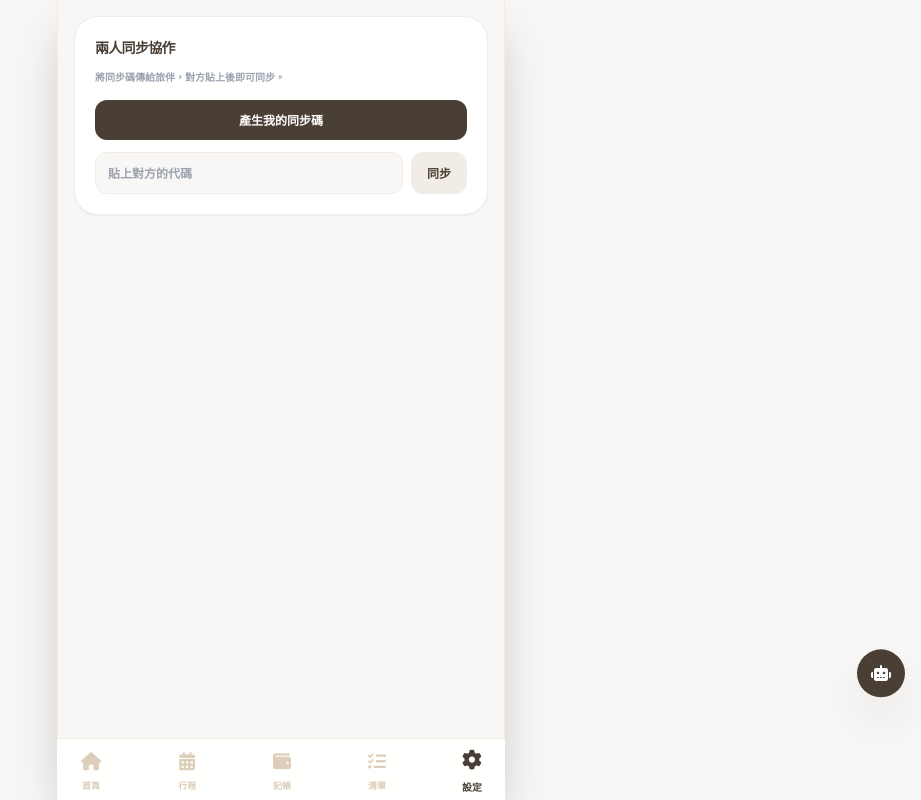
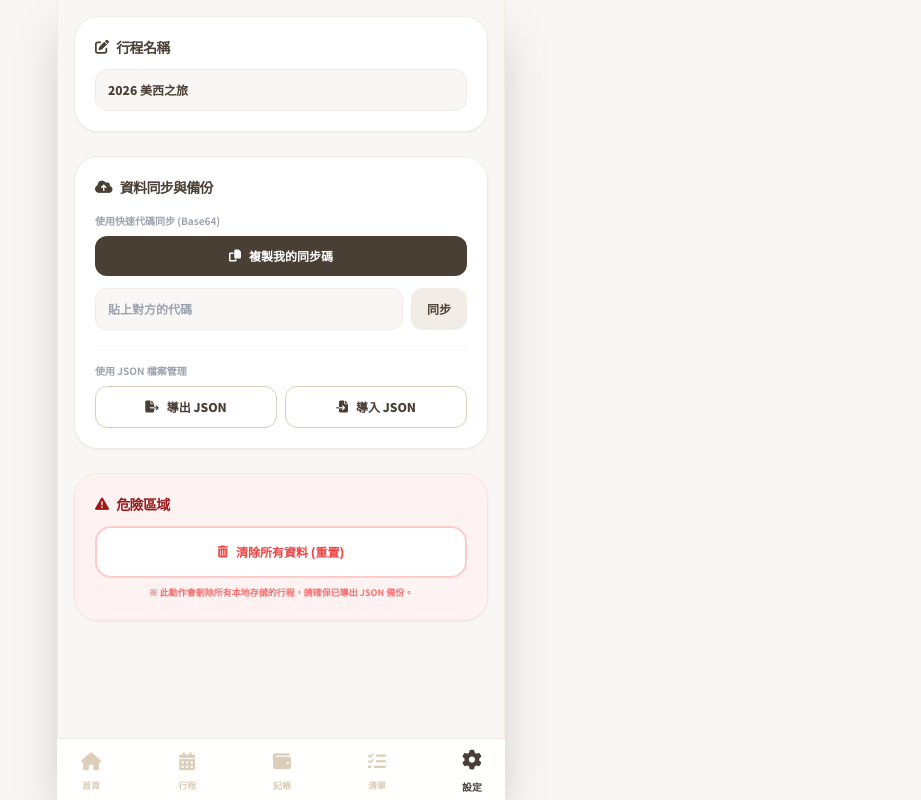
Before and after one commit to Kayra0209/US, a React (Vite) app: page / in a window 1280 px wide. Both pictures are taken after a click on the button 819 px from the left and 41 px from the top of the page. Shown: the whole page, without its empty margins (359-1280 px from the left). Built offline with nearby package versions, Linux system fonts and the light colour scheme; no server answers.

Commit message:
Refactor App component and integrate SettingsView

```diff
--- a/App.tsx
+++ b/App.tsx
@@ -1,9 +1,7 @@
-
-import React, { useEffect, useState } from 'react';
+import React, { useState, useRef } from 'react';
 import { ViewType } from './types';
-import { loadData, saveData, AppData } from './services/storageService';
+import { loadData, saveData, AppData, getInitialData } from './services/storageService';
 import { DashboardView, ItineraryView, ExpenseView, SpotsView, MapView, TodoView, GasView, SurvivalGuideView } from './components/Views';
-import { GoogleGenAI } from '@google/genai';
 
 // 修正編譯器對 process 的檢查
 declare var process: any;
@@ -28,59 +26,81 @@ const BottomNav: React.FC<{ view: ViewType; setView: (v: ViewType) => void }> =
     );
 };
 
-const AIAssistant: React.FC<{ data: AppData }> = ({ data }) => {
-    const [isOpen, setIsOpen] = useState(false);
-    const [response, setResponse] = useState('');
-    const [loading, setLoading] = useState(false);
+const SettingsView: React.FC<{ data: AppData; setData: (d: AppData) => void }> = ({ data, setData }) => {
+    const [syncCode, setSyncCode] = useState('');
+    const fileInputRef = useRef<HTMLInputElement>(null);
 
-    const askAI = async () => {
-        setLoading(true);
+    const handleExportJSON = () => {
+        const jsonStr = JSON.stringify(data, null, 2);
+        const blob = new Blob([jsonStr], { type: 'application/json' });
+        const url = URL.createObjectURL(blob);
+        const link = document.createElement('a');
+        link.href = url;
+        link.download = `${data.tripName}_backup.json`;
+        document.body.appendChild(link);
+        link.click();
+        document.body.removeChild(link);
+        URL.revokeObjectURL(url);
+    };
+
+    const handleImportJSON = (e: React.ChangeEvent<HTMLInputElement>) => {
+        const file = e.target.files?.[0];
+        if (!file) return;
+        const reader = new FileReader();
+        reader.onload = (event) => {
             try {
-            // 每次使用時才建立實例，確保 API_KEY 已從環境變數載入
-            const ai = new GoogleGenAI({ apiKey: process.env.API_KEY || '' });
-            const prompt = `你是一個美西旅遊專家。這是目前的行程：${data.itinerary.map(d => d.date + d.theme).join(', ')}。請給我三個簡短的旅遊建議。`;
-            const result = await ai.models.generateContent({
-                model: 'gemini-3-flash-preview',
-                contents: prompt
-            });
-            setResponse(result.text || "AI 暫時無法回應");
-        } catch (e) {
-            console.error(e);
-            setResponse("抱歉，我現在無法連線 AI。");
+                const importedData = JSON.parse(event.target?.result as string);
+                if (confirm("導入 JSON 將會覆蓋目前所有資料，確定嗎？")) {
+                    setData(importedData);
+                    alert("資料導入成功！");
                 }
-        setLoading(false);
+            } catch (err) {
+                alert("無效的 JSON 檔案內容。");
+            }
+        };
+        reader.readAsText(file);
+    };
+
+    const handleClearAll = () => {
+        if (confirm("🚨 警告：這將會清除「所有」目前的行程、記帳與清單資料，並回復到初始狀態。此操作無法復原，確定嗎？")) {
+            const initial = getInitialData();
+            setData(initial);
+            alert("資料已完全重置。");
+        }
     };
 
     return (
-        <div className="fixed right-4 bottom-24 z-50">
-            <button onClick={() => { setIsOpen(!isOpen); if(!response && !loading) askAI(); }} className="w-12 h-12 bg-milk-tea-800 text-white rounded-full shadow-2xl flex items-center justify-center animate-bounce">
-                <i className={`fa-solid ${isOpen ? 'fa-xmark' : 'fa-robot'}`}></i>
-            </button>
-            {isOpen && (
-                <div className="absolute bottom-14 right-0 w-64 bg-white rounded-2xl p-4 shadow-2xl border border-milk-tea-100">
-                    <h4 className="text-xs font-black text-milk-tea-800 mb-2">AI 旅遊助理</h4>
-                    <div className="text-[11px] font-bold leading-relaxed text-milk-tea-600 max-h-48 overflow-y-auto no-scrollbar whitespace-pre-wrap">
-                        {loading ? '思考中...' : response}
+        <div className="space-y-6 pb-12">
+            {/* 行程名稱設定 */}
+            <div className="bg-white p-5 rounded-3xl shadow-sm border border-milk-tea-100">
+                <h3 className="font-black mb-3 text-sm text-milk-tea-800 uppercase tracking-tighter flex items-center gap-2">
+                    <i className="fa-solid fa-pen-to-square"></i> 行程名稱
+                </h3>
+                <input
+                    value={data.tripName}
+                    onChange={e => setData({ ...data, tripName: e.target.value })}
+                    className="w-full p-3 bg-milk-tea-50 rounded-xl text-xs font-black outline-none text-milk-tea-800 border border-milk-tea-100"
+                    placeholder="例如：2026 美西之旅"
+                />
             </div>
-                </div>
-            )}
-        </div>
-    );
-};
 
-const SettingsView: React.FC<{ data: AppData; setData: (d: AppData) => void }> = ({ data, setData }) => {
-    const [syncCode, setSyncCode] = useState('');
-    return (
-        <div className="space-y-4">
-            <div className="bg-white p-5 rounded-3xl shadow-sm border border-milk-tea-100">
-                <h3 className="font-black mb-3 text-sm text-milk-tea-800 uppercase tracking-tighter">兩人同步協作</h3>
-                <p className="text-[10px] font-bold text-gray-400 mb-4">將同步碼傳給旅伴，對方貼上後即可同步。</p>
+            {/* JSON 與 同步 */}
+            <div className="bg-white p-5 rounded-3xl shadow-sm border border-milk-tea-100 space-y-4">
+                <h3 className="font-black mb-1 text-sm text-milk-tea-800 uppercase tracking-tighter flex items-center gap-2">
+                    <i className="fa-solid fa-cloud-arrow-up"></i> 資料同步與備份
+                </h3>
+
+                {/* 線上代碼同步 */}
+                <div className="space-y-2">
+                    <p className="text-[10px] font-bold text-gray-400">使用快速代碼同步 (Base64)</p>
                     <button onClick={() => {
                         const code = btoa(encodeURIComponent(JSON.stringify(data)));
                         navigator.clipboard.writeText(code);
                         alert("同步碼已複製！");
-                }} className="w-full py-3 bg-milk-tea-800 text-white rounded-xl text-xs font-black mb-3 active:scale-95 transition-transform">產生我的同步碼</button>
-                <div className="flex gap-2">
+                    }} className="w-full py-3 bg-milk-tea-800 text-white rounded-xl text-xs font-black active:scale-95 transition-transform flex items-center justify-center gap-2">
+                        <i className="fa-solid fa-copy"></i> 複製我的同步碼
+                    </button>
+                    <div className="flex gap-2 pt-1">
                         <input value={syncCode} onChange={e => setSyncCode(e.target.value)} placeholder="貼上對方的代碼" className="flex-1 p-3 bg-milk-tea-50 rounded-xl text-xs outline-none text-black font-black border border-milk-tea-100" />
                         <button onClick={() => {
                             if (!syncCode) return;
@@ -94,6 +114,34 @@ const SettingsView: React.FC<{ data: AppData; setData: (d: AppData) => void }> =
                         }} className="px-4 bg-milk-tea-100 text-milk-tea-800 rounded-xl text-xs font-black active:scale-95">同步</button>
                     </div>
                 </div>
+
+                <div className="h-px bg-milk-tea-50 my-2"></div>
+
+                {/* 檔案備份 */}
+                <div className="space-y-2">
+                    <p className="text-[10px] font-bold text-gray-400">使用 JSON 檔案管理</p>
+                    <div className="grid grid-cols-2 gap-2">
+                        <button onClick={handleExportJSON} className="py-3 bg-white border border-milk-tea-300 text-milk-tea-800 rounded-xl text-xs font-black active:scale-95 transition-transform flex items-center justify-center gap-2">
+                            <i className="fa-solid fa-file-export"></i> 導出 JSON
+                        </button>
+                        <button onClick={() => fileInputRef.current?.click()} className="py-3 bg-white border border-milk-tea-300 text-milk-tea-800 rounded-xl text-xs font-black active:scale-95 transition-transform flex items-center justify-center gap-2">
+                            <i className="fa-solid fa-file-import"></i> 導入 JSON
+                        </button>
+                        <input type="file" ref={fileInputRef} onChange={handleImportJSON} accept=".json" className="hidden" />
+                    </div>
+                </div>
+            </div>
+
+            {/* 危險區域 */}
+            <div className="bg-red-50 p-5 rounded-3xl shadow-sm border border-red-100">
+                <h3 className="font-black mb-3 text-sm text-red-800 uppercase tracking-tighter flex items-center gap-2">
+                    <i className="fa-solid fa-triangle-exclamation"></i> 危險區域
+                </h3>
+                <button onClick={handleClearAll} className="w-full py-4 bg-white border-2 border-red-200 text-red-500 rounded-2xl text-xs font-black active:bg-red-500 active:text-white active:border-red-500 transition-all flex items-center justify-center gap-2">
+                    <i className="fa-solid fa-trash-can"></i> 清除所有資料 (重置)
+                </button>
+                <p className="text-[9px] text-red-400 font-bold mt-2 text-center">※ 此動作會刪除所有本地存儲的行程，請確保已導出 JSON 備份。</p>
+            </div>
         </div>
     );
 };
@@ -101,7 +149,6 @@ const SettingsView: React.FC<{ data: AppData; setData: (d: AppData) => void }> =
 export default function App() {
     const [view, setView] = useState<ViewType>('dashboard');
     const [selectedDayIndex, setSelectedDayIndex] = useState(0);
-    // 直接同步初始化，不要等 useEffect
     const [data, setData] = useState<AppData>(loadData());
 
     const handleSetData = (newData: AppData) => {
@@ -122,7 +169,6 @@ export default function App() {
                 {view === 'guide' && <SurvivalGuideView />}
                 {view === 'settings' && <SettingsView data={data} setData={handleSetData} />}
             </main>
-            <AIAssistant data={data} />
             <BottomNav view={view} setView={setView} />
         </div>
     );
```
Lines whose indentation alone changed are shown as unchanged.
